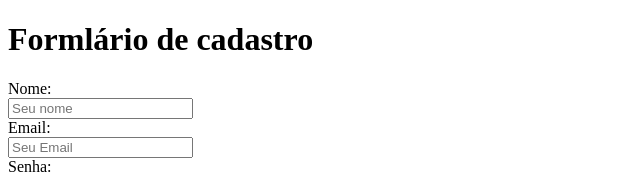
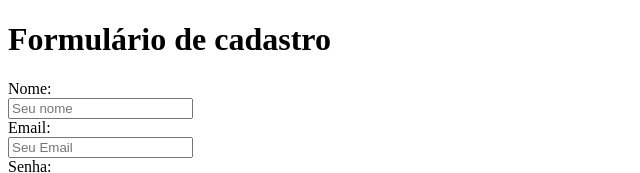
Before and after one commit to robert100i/ebacm3-formulario-de-cadastro-html, a plain HTML site: page index.html in a window 1280 px wide. Shown: the top 173 px of the page, without its empty margins (0-640 px from the left). Drawn offline with Linux system fonts and the light colour scheme.

Commit message:
Acertando erros na escrita

```diff
--- a/index.html
+++ b/index.html
@@ -6,7 +6,7 @@
     <title>Formulário de cadastro</title>
 </head>
 <body>
-    <h1>Formlário de cadastro</h1>
+    <h1>Formulário de cadastro</h1>
     <form>
         <label for="text">Nome:</label> <br>
         <input type="text" placeholder="Seu nome"> <br>
```
